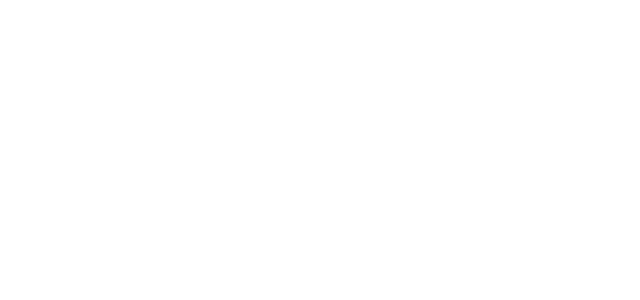
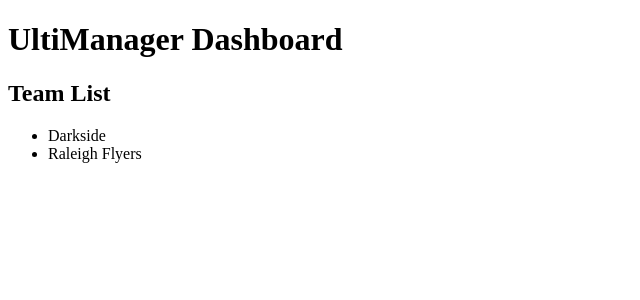
Before and after one commit to cdriehuys/ultimanager-web, a React app: page / in a window 1280 px wide. Shown: the top 300 px of the page, without its empty margins (0-640 px from the left). Built offline with nearby package versions, Linux system fonts and the light colour scheme; the HTML template or start-up script is replaced by a standard one.

Commit message:
Add component to list teams.

```diff
--- /dev/null
+++ b/src/components/TeamList.jsx
@@ -0,0 +1,26 @@
+import PropTypes from 'prop-types';
+import React from 'react';
+
+
+const TeamList = ({ teams }) => (
+  <div>
+    <h2>Team List</h2>
+    <ul>
+      {teams.map(t => <li key={t.id}>{t.name}</li>)}
+    </ul>
+  </div>
+);
+
+TeamList.defaultProps = {
+  teams: [],
+};
+
+TeamList.propTypes = {
+  teams: PropTypes.arrayOf(PropTypes.shape({
+    id: PropTypes.number.isRequired,
+    name: PropTypes.string.isRequired,
+  })),
+};
+
+
+export default TeamList;
--- /dev/null
+++ b/src/containers/Dashboard.jsx
@@ -0,0 +1,20 @@
+import React from 'react';
+
+import TeamList from '../components/TeamList';
+
+
+const teams = [
+  { id: 1, name: 'Darkside' },
+  { id: 2, name: 'Raleigh Flyers' },
+];
+
+
+const Dashboard = () => (
+  <div>
+    <h1>UltiManager Dashboard</h1>
+    <TeamList teams={teams} />
+  </div>
+);
+
+
+export default Dashboard;
--- a/src/index.jsx
+++ b/src/index.jsx
@@ -2,12 +2,14 @@
 import ReactDOM from 'react-dom';
 import { BrowserRouter, Route } from 'react-router-dom';
 
+import Dashboard from './containers/Dashboard';
 import LoginContainer from './containers/LoginContainer';
 
 
 const Root = () => (
   <BrowserRouter>
     <div>
+      <Route exact path="/" component={Dashboard} />
       <Route path="/login" component={LoginContainer} />
     </div>
   </BrowserRouter>
```
Also changed, not shown: 1 other file (tests, documents, lock files or other folders).
